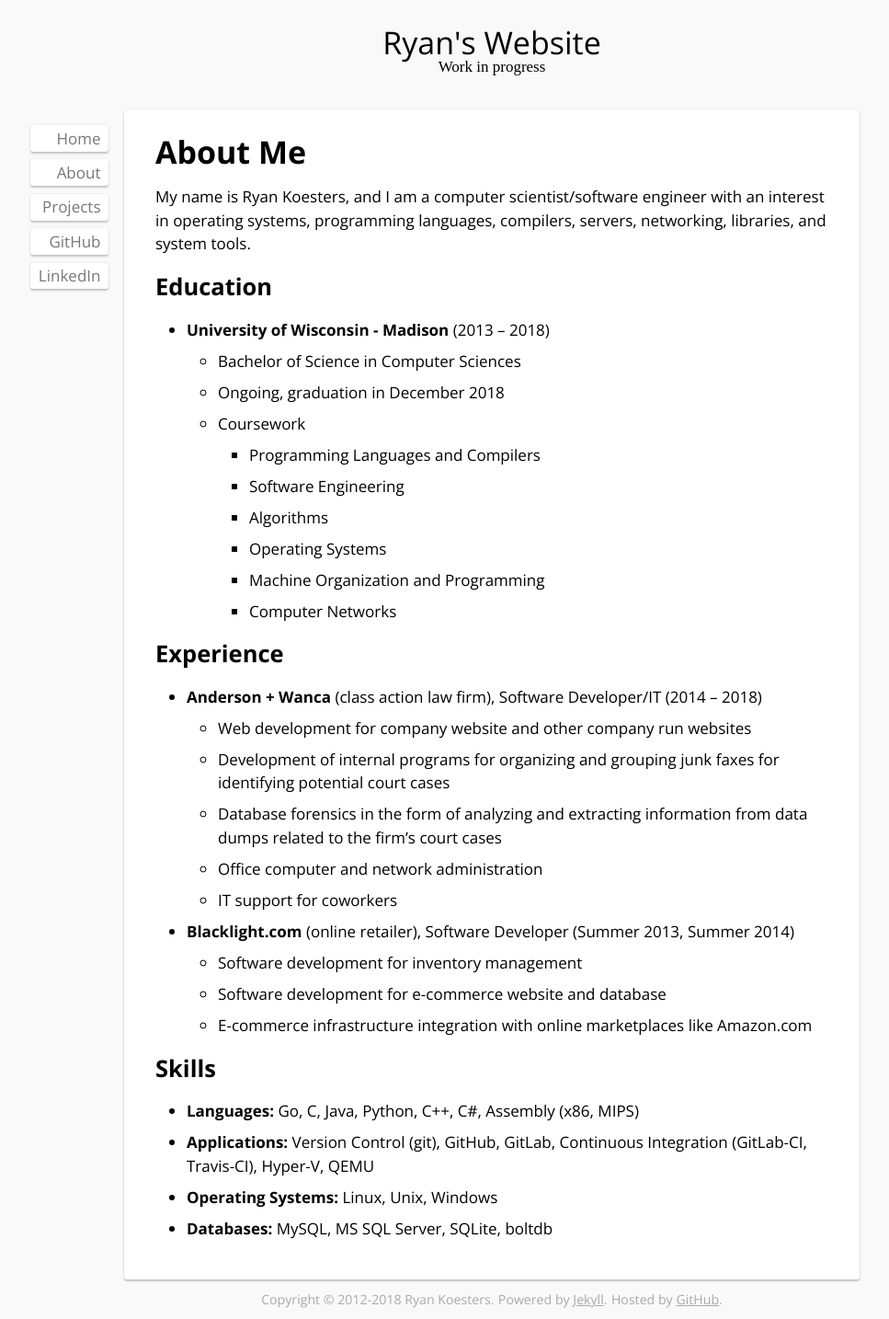
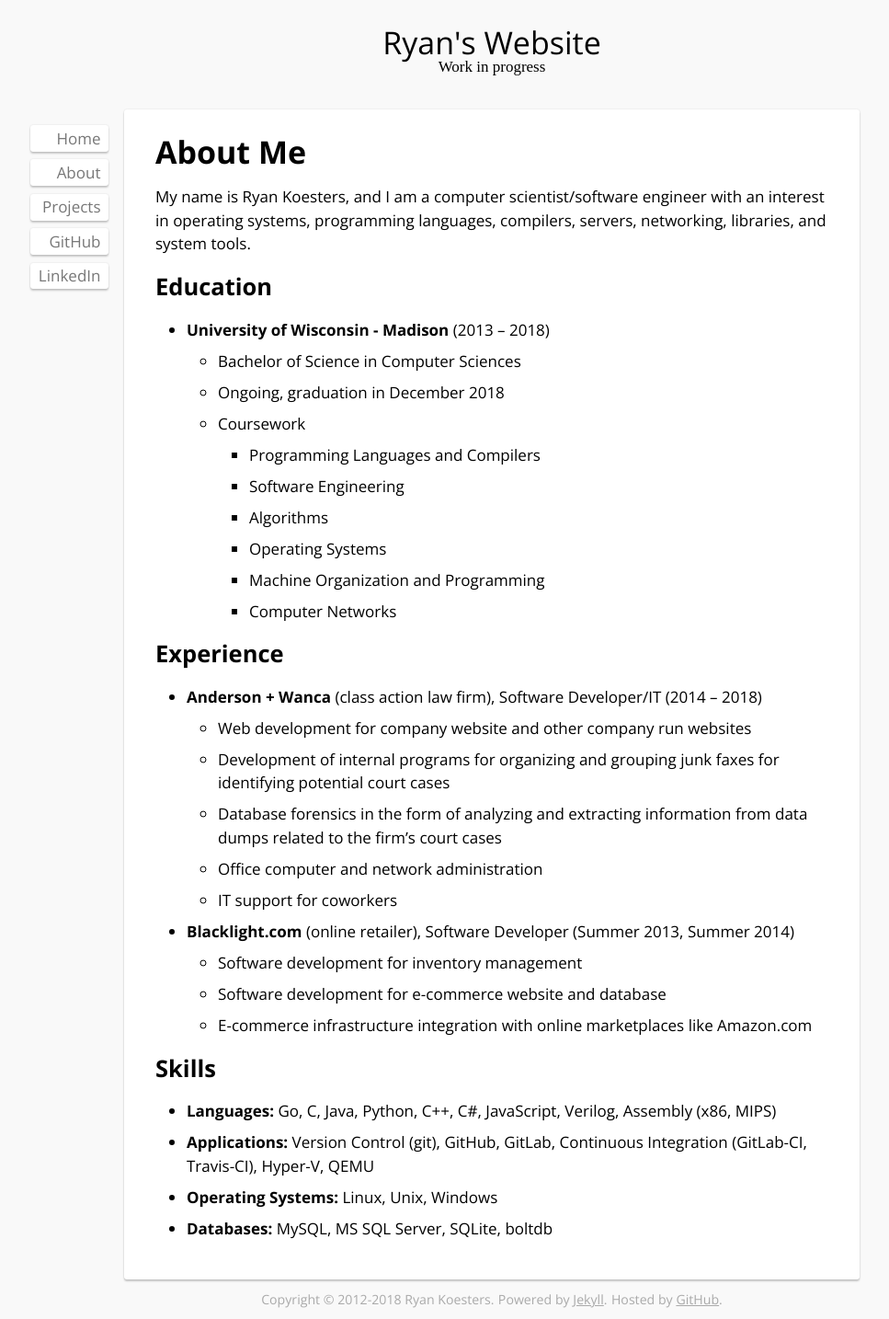
Before and after one commit to rkoesters/rkoesters.github.io, a Jekyll site: the page built from about.md, in a window 1280 px wide. Shown: the whole page at 92% size, without its empty margins (105-1072 px from the left). Built offline with Jekyll 4.4.1, drawn with Linux system fonts in a browser that asks for light colours; nearby versions of some CDN libraries.

Commit message:
Add JavaScript and Verilog to skills section.

```diff
--- a/about.md
+++ b/about.md
@@ -61,7 +61,8 @@ Experience
 Skills
 ------
 
-- **Languages:** Go, C, Java, Python, C++, C#, Assembly (x86, MIPS)
+- **Languages:** Go, C, Java, Python, C++, C#, JavaScript, Verilog,
+  Assembly (x86, MIPS)
 
 - **Applications:** Version Control (git), GitHub, GitLab, Continuous
   Integration (GitLab-CI, Travis-CI), Hyper-V, QEMU
```
